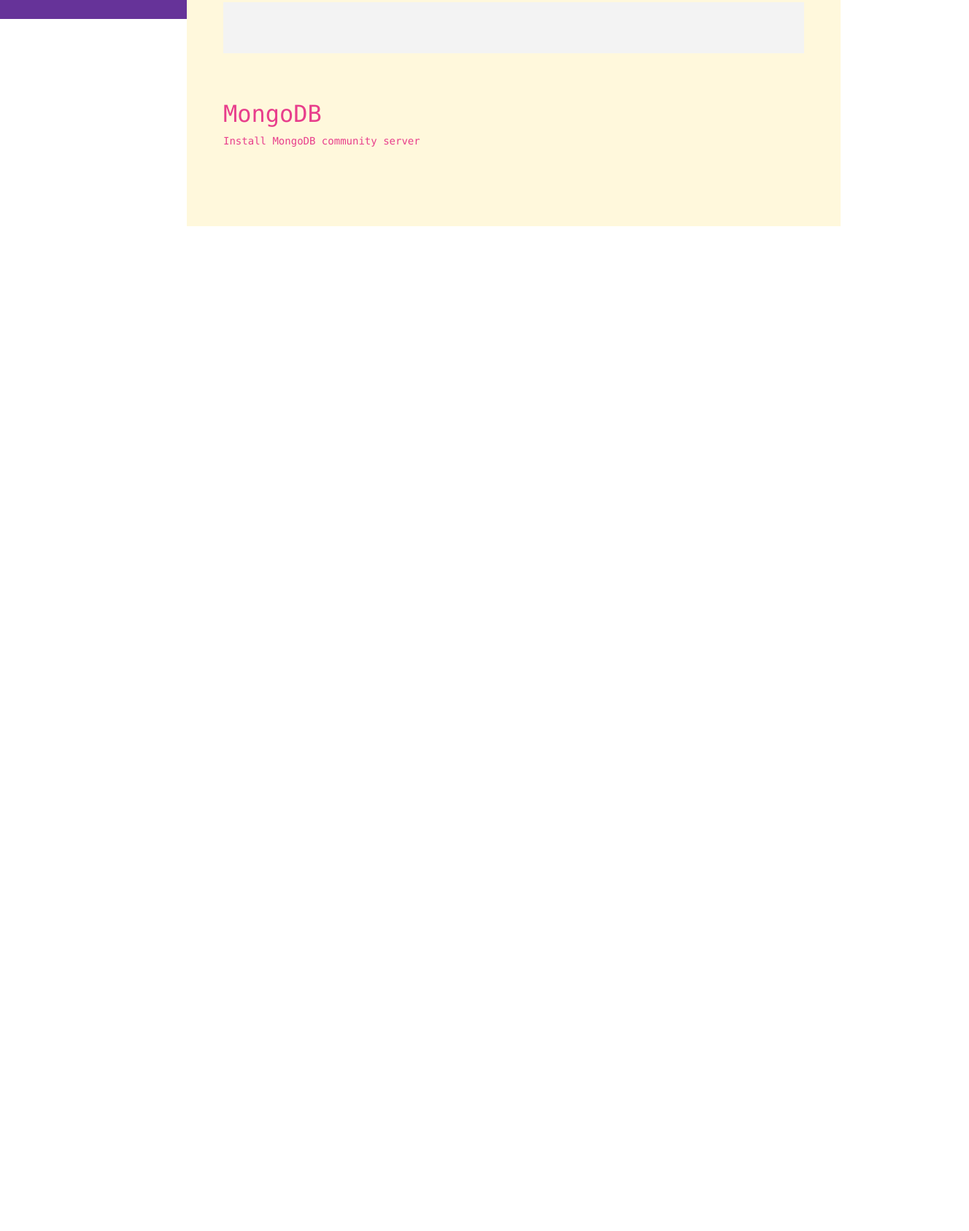
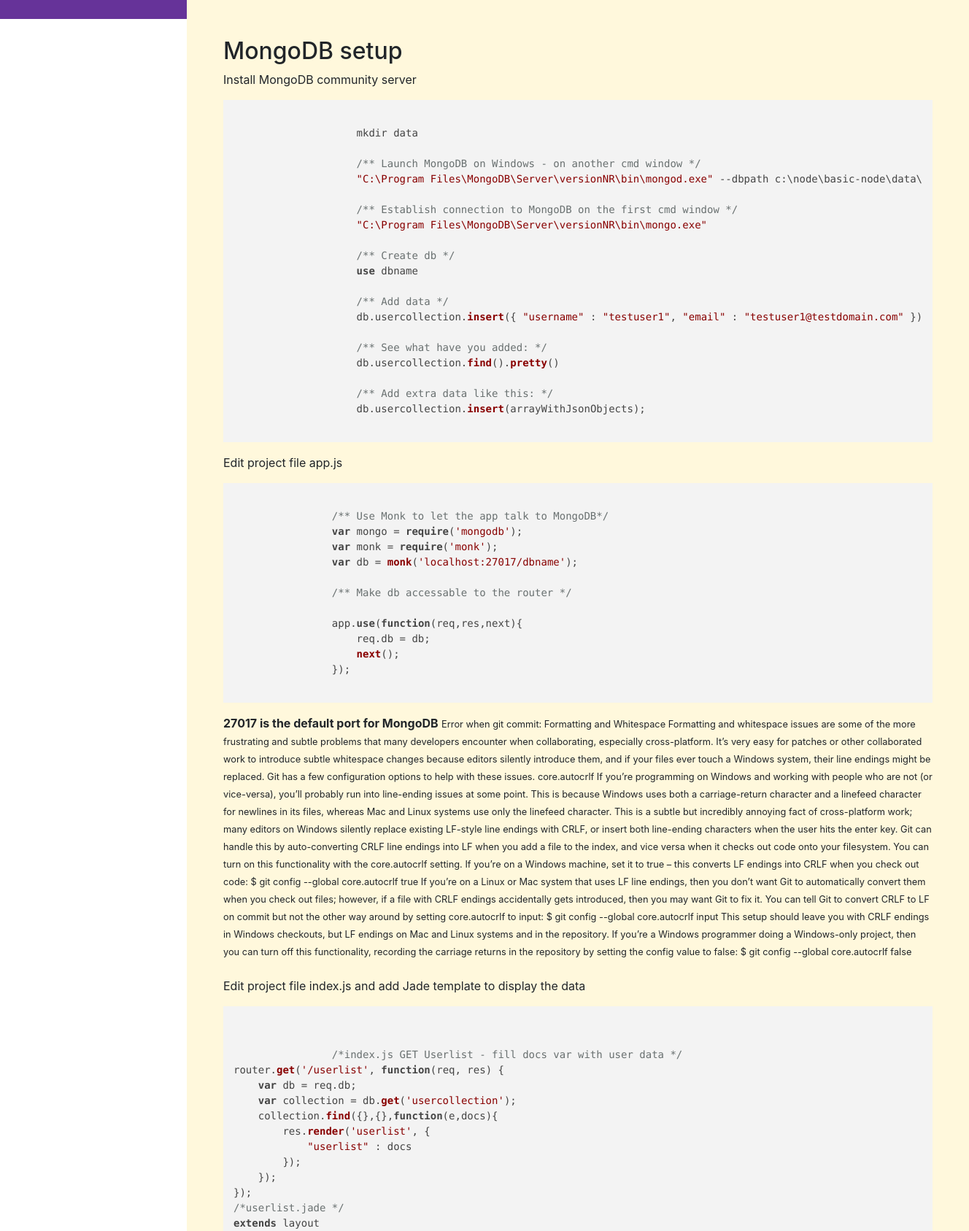
Before and after one commit to laine-k/laine-k.github.io, a plain HTML site: page index.html in a window 1280 px wide. Shown: the part 774-2461 px from the top of the page at 73% size, 1328 px wide, since content can reach past the window. Before the commit the page ends 1084 px from the top, so only its background shows below. Drawn offline with nearby package versions, Linux system fonts and the light colour scheme.

Commit message:
mongo doc

```diff
--- a/index.html
+++ b/index.html
@@ -14,7 +14,8 @@
 <body>
     <div class="sidebar">
         <a href="#documentation">Documentation</a>
-        <a href="#test">Test</a>
+        <a href="#nodeSetup">Node setup</a>
+        <a href="#mongodbSetup">MongoDB setup</a>
     </div>
     <main class="main">
         <section id="documentation">
@@ -29,7 +30,7 @@
                 }
         </code></pre>
         </section>
-        <section id="test">
+        <section id="nodeSetup">
             <h2>Node setup</h2>
             <pre><code>
                     node -v
@@ -43,11 +44,92 @@
             </code></pre>
             <p>Now we are running Node JS webserver, with the Express engine and Jade HTML preprocessor installed.</p>
             <a href="https://www.mongodb.com/download-center?jmp=nav#community" target="_blank">https://www.mongodb.com/download-center?jmp=nav#community</a></p>
-           <pre><code class="css">
+
         </section>
-        <section id="mongodb">
-            <h2>MongoDB</h2>
+        <section id="mongodbSetup">
+            <h2>MongoDB setup</h2>
             <p>Install MongoDB community server</p>
+            <pre><code>
+                    mkdir data
+
+                    /** Launch MongoDB on Windows - on another cmd window */
+                    "C:\Program Files\MongoDB\Server\versionNR\bin\mongod.exe" --dbpath c:\node\basic-node\data\
+
+                    /** Establish connection to MongoDB on the first cmd window */
+                    "C:\Program Files\MongoDB\Server\versionNR\bin\mongo.exe"
+
+                    /** Create db */
+                    use dbname
+
+                    /** Add data */
+                    db.usercollection.insert({ "username" : "testuser1", "email" : "testuser1@testdomain.com" })
+
+                    /** See what have you added: */
+                    db.usercollection.find().pretty()
+
+                    /** Add extra data like this: */
+                    db.usercollection.insert(arrayWithJsonObjects);
+            </code></pre>
+            <p>Edit project file app.js</p>
+            <pre><code>
+                /** Use Monk to let the app talk to MongoDB*/
+                var mongo = require('mongodb');
+                var monk = require('monk');
+                var db = monk('localhost:27017/dbname');
+
+                /** Make db accessable to the router */
+
+                app.use(function(req,res,next){
+                    req.db = db;
+                    next();
+                });
+            </code></pre>
+            <b>27017 is the default port for MongoDB</b>
+            <small>Error when git commit:
+                    Formatting and Whitespace
+
+                    Formatting and whitespace issues are some of the more frustrating and subtle problems that many developers encounter when collaborating, especially cross-platform. It’s very easy for patches or other collaborated work to introduce subtle whitespace changes because editors silently introduce them, and if your files ever touch a Windows system, their line endings might be replaced. Git has a few configuration options to help with these issues.
+
+                    core.autocrlf
+                    If you’re programming on Windows and working with people who are not (or vice-versa), you’ll probably run into line-ending issues at some point. This is because Windows uses both a carriage-return character and a linefeed character for newlines in its files, whereas Mac and Linux systems use only the linefeed character. This is a subtle but incredibly annoying fact of cross-platform work; many editors on Windows silently replace existing LF-style line endings with CRLF, or insert both line-ending characters when the user hits the enter key.
+
+                    Git can handle this by auto-converting CRLF line endings into LF when you add a file to the index, and vice versa when it checks out code onto your filesystem. You can turn on this functionality with the core.autocrlf setting. If you’re on a Windows machine, set it to true – this converts LF endings into CRLF when you check out code:
+
+                    $ git config --global core.autocrlf true
+                    If you’re on a Linux or Mac system that uses LF line endings, then you don’t want Git to automatically convert them when you check out files; however, if a file with CRLF endings accidentally gets introduced, then you may want Git to fix it. You can tell Git to convert CRLF to LF on commit but not the other way around by setting core.autocrlf to input:
+
+                    $ git config --global core.autocrlf input
+                    This setup should leave you with CRLF endings in Windows checkouts, but LF endings on Mac and Linux systems and in the repository.
+
+                    If you’re a Windows programmer doing a Windows-only project, then you can turn off this functionality, recording the carriage returns in the repository by setting the config value to false:
+
+                    $ git config --global core.autocrlf false
+            </small>
+            <br><br>
+            <p>Edit project file index.js and add Jade template to display the data</p>
+            <pre><code>
+
+                /*index.js GET Userlist - fill docs var with user data */
+router.get('/userlist', function(req, res) {
+    var db = req.db;
+    var collection = db.get('usercollection');
+    collection.find({},{},function(e,docs){
+        res.render('userlist', {
+            "userlist" : docs
+        });
+    });
+});
+/*userlist.jade */
+extends layout
+
+block content
+  h1.
+    User List
+  ul
+    each user, i in userlist
+      li
+        a(href="#{user.email}")= user.username
+            </code></pre>
         </section>
     </main>
 </body>
--- a/style.css
+++ b/style.css
@@ -9,7 +9,7 @@
 .sidebar a{
     display: block;
     color:cornsilk;
-    font-size: 2em;
+    font-size: 1.2em;
 }
 .main {
     background-color: cornsilk;
```
